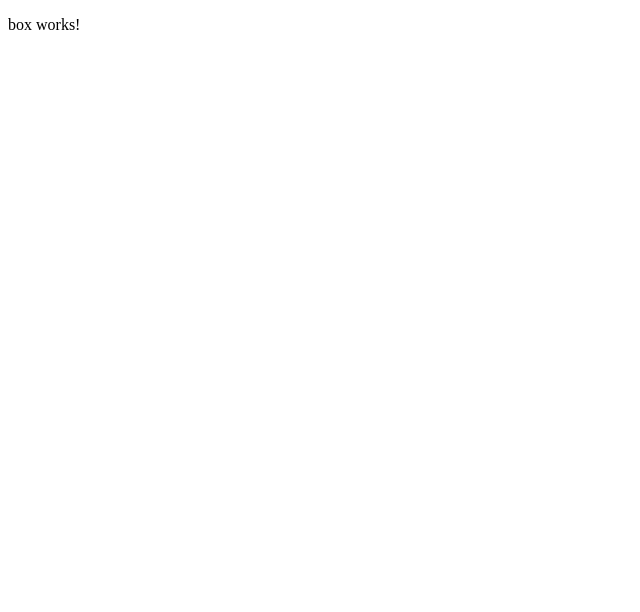
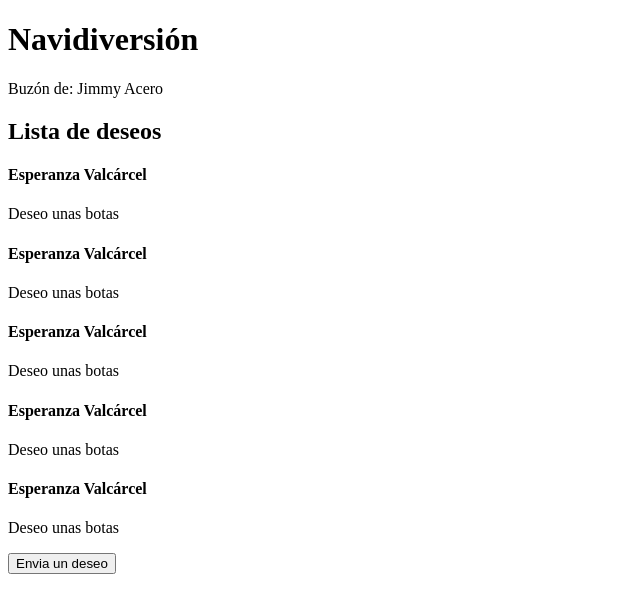
Before and after one commit to joav/chistmas-box, an Angular app: page /buzon/1 in a window 1280 px wide. Shown: the top 612 px of the page, without its empty margins (0-640 px from the left). Built offline with nearby package versions, Linux system fonts and the light colour scheme.

Commit message:
Ver buzón

```diff
--- a/src/app/box/box.component.html
+++ b/src/app/box/box.component.html
@@ -1 +1,28 @@
-<p>box works!</p>
+<div class="content">
+    <h1>Navidiversión</h1>
+    <p class="info">Buzón de: <span class="author">Jimmy Acero</span></p>
+    <h2>Lista de deseos</h2>
+    <section>
+        <article>
+            <h4>Esperanza Valcárcel</h4>
+            <p>Deseo unas botas<p>
+        </article>
+        <article>
+            <h4>Esperanza Valcárcel</h4>
+            <p>Deseo unas botas<p>
+        </article>
+        <article>
+            <h4>Esperanza Valcárcel</h4>
+            <p>Deseo unas botas<p>
+        </article>
+        <article>
+            <h4>Esperanza Valcárcel</h4>
+            <p>Deseo unas botas<p>
+        </article>
+        <article>
+            <h4>Esperanza Valcárcel</h4>
+            <p>Deseo unas botas<p>
+        </article>
+    </section>
+    <p><button class="btn" routerLink="/h58jx">Envia un deseo</button></p>
+</div>
```
